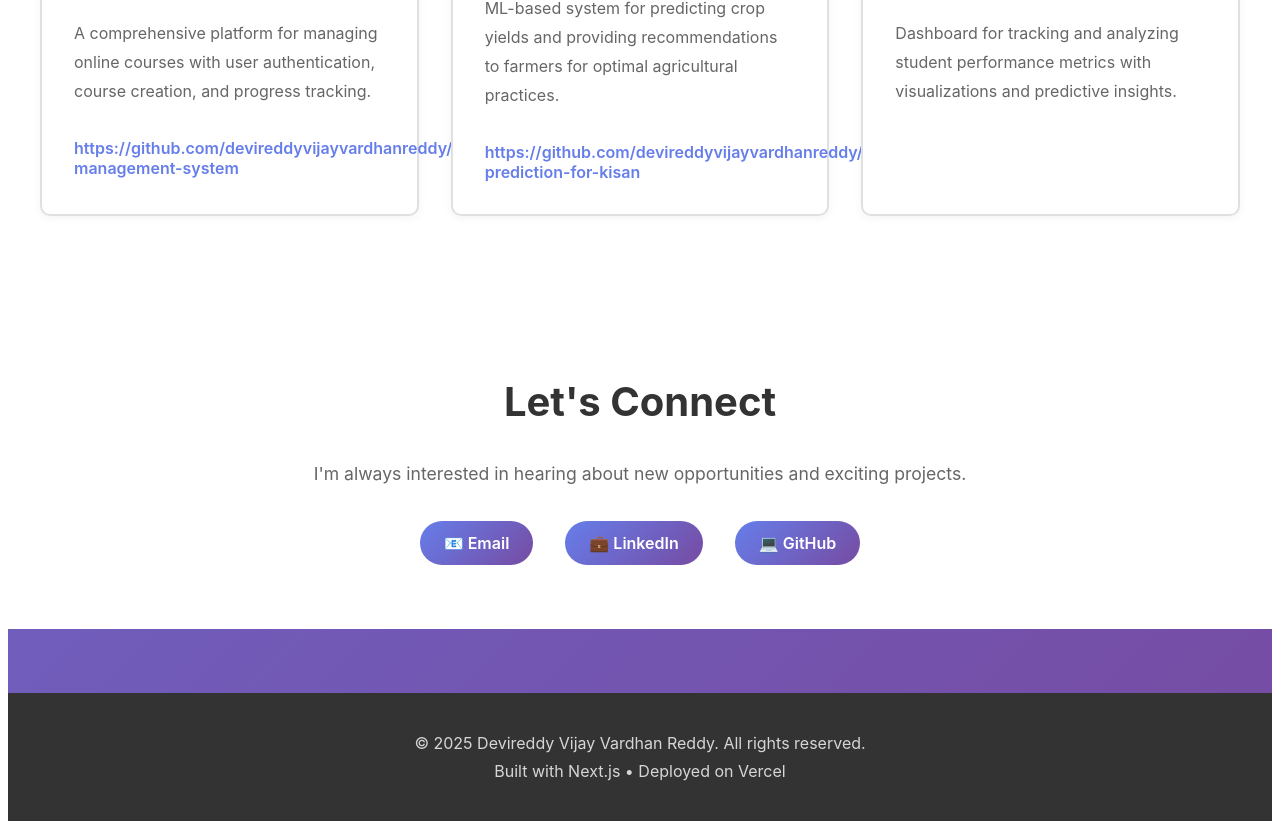
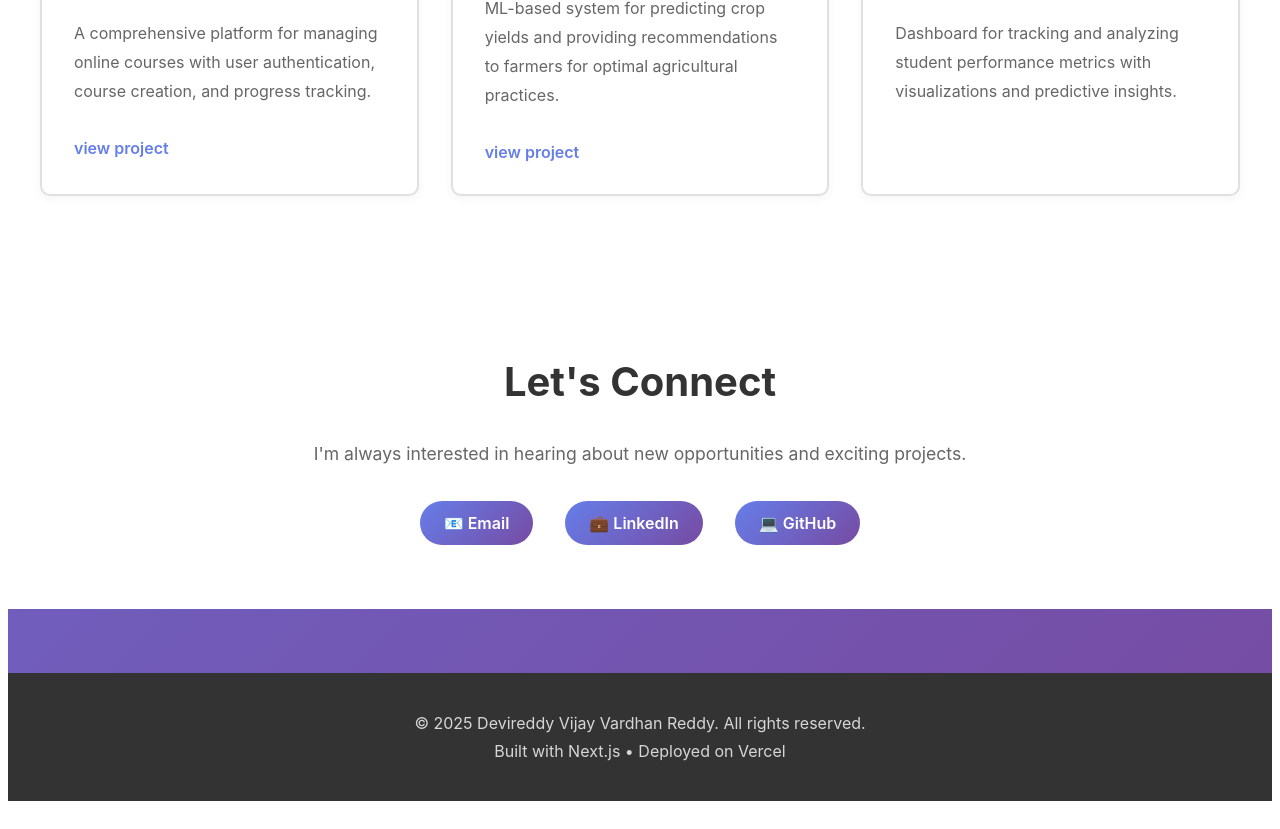
Before and after one commit to devireddyvijayvardhanreddy/my-portfolio, a Next.js app: page / in a window 1280 px wide. Shown: the part 2000-2829 px from the top of the page. Built offline with nearby package versions, Linux system fonts and the light colour scheme.

Commit message:
Update index.js

```diff
--- a/pages/index.js
+++ b/pages/index.js
@@ -102,7 +102,7 @@ export default function Home() {
               <p>A comprehensive platform for managing online courses with user authentication,
               course creation, and progress tracking.</p>
               <div className={styles.projectLinks}>
-                <a href="#">https://github.com/devireddyvijayvardhanreddy/course-management-system</a>
+                <a href="https://github.com/devireddyvijayvardhanreddy/course-management-system">view project</a>
               </div>
             </div>
             <div className={styles.projectCard}>
@@ -111,7 +111,7 @@ export default function Home() {
               <p>ML-based system for predicting crop yields and providing recommendations
               to farmers for optimal agricultural practices.</p>
               <div className={styles.projectLinks}>
-                <a href="#">https://github.com/devireddyvijayvardhanreddy/agronomy-prediction-for-kisan</a>
+                <a href="https://github.com/devireddyvijayvardhanreddy/agronomy-prediction-for-kisan">view project</a>
               </div>
             </div>
             <div className={styles.projectCard}>
```
